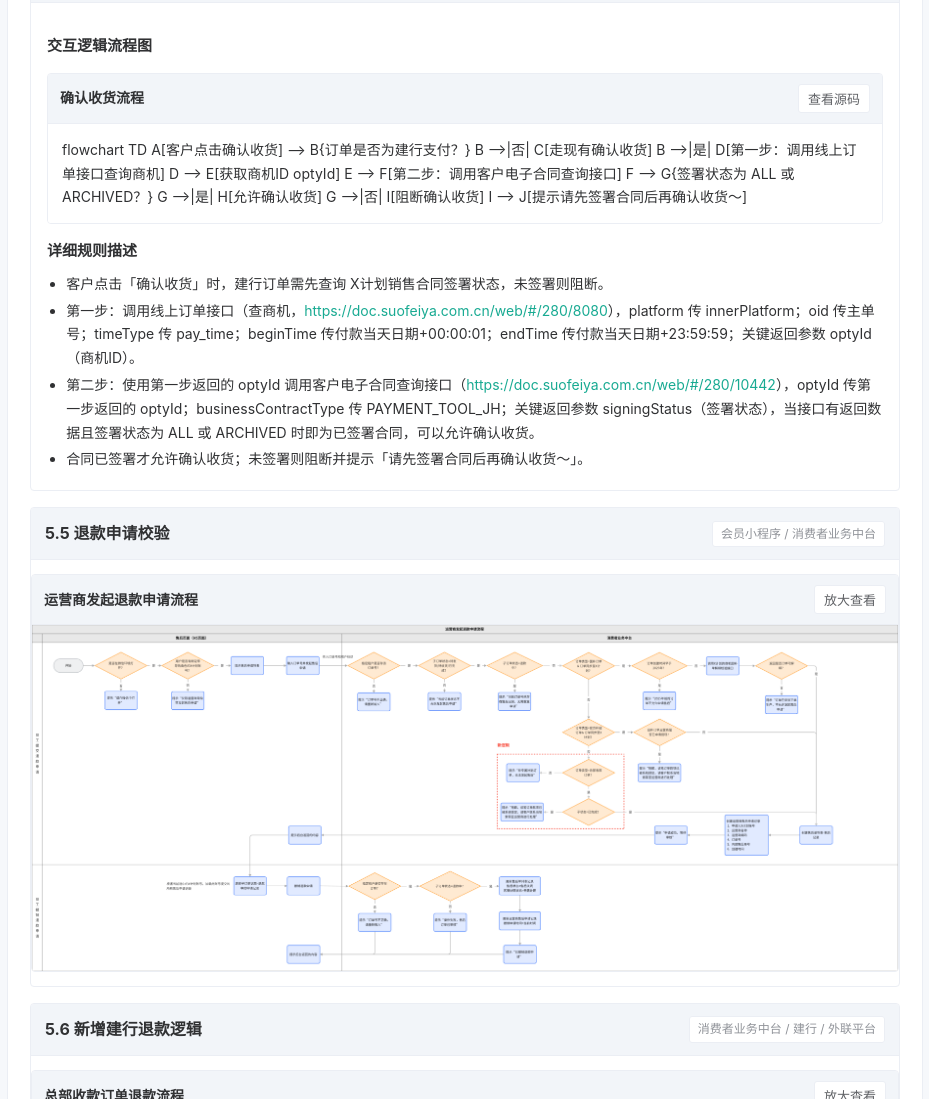
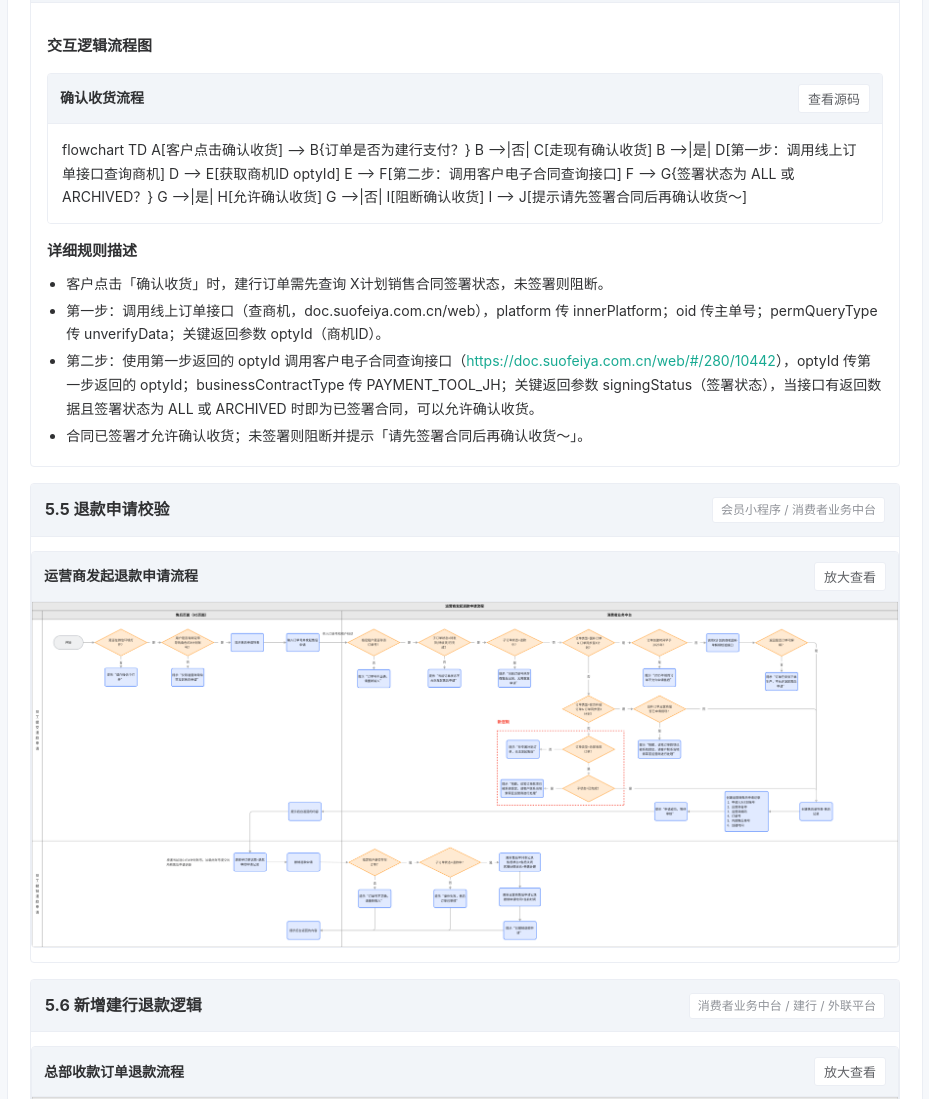
Before and after one commit to hahajackochan/sfy, a plain HTML site: page headquarters-payment-tool/prd/prd_v1.0.html in a window 1280 px wide. Shown: the part 5310-6409 px from the top of the page, without its empty margins (321-1250 px from the left). Drawn offline with Linux system fonts and the light colour scheme; a script that the page names is missing.

Commit message:
总部收款工具 5.4：第一步查商机接口改传 permQueryType=unverifyData

```diff
--- a/headquarters-payment-tool/prd/prd_v1.0.html
+++ b/headquarters-payment-tool/prd/prd_v1.0.html
@@ -155,7 +155,7 @@ F --> G{签署状态为 ALL 或 ARCHIVED？}
 G -->|是| H[允许确认收货]
 G -->|否| I[阻断确认收货]
 I --> J[提示请先签署合同后再确认收货～]</pre></div>
-          <h4>详细规则描述</h4><ul class="rules"><li>客户点击「确认收货」时，建行订单需先查询 X计划销售合同签署状态，未签署则阻断。</li><li>第一步：调用线上订单接口（查商机，<a href="https://doc.suofeiya.com.cn/web/#/280/8080" target="_blank" rel="noopener noreferrer">https://doc.suofeiya.com.cn/web/#/280/8080</a>），platform 传 innerPlatform；oid 传主单号；timeType 传 pay_time；beginTime 传付款当天日期+00:00:01；endTime 传付款当天日期+23:59:59；关键返回参数 optyId（商机ID）。</li><li>第二步：使用第一步返回的 optyId 调用客户电子合同查询接口（<a href="https://doc.suofeiya.com.cn/web/#/280/10442" target="_blank" rel="noopener noreferrer">https://doc.suofeiya.com.cn/web/#/280/10442</a>），optyId 传第一步返回的 optyId；businessContractType 传 PAYMENT_TOOL_JH；关键返回参数 signingStatus（签署状态），当接口有返回数据且签署状态为 ALL 或 ARCHIVED 时即为已签署合同，可以允许确认收货。</li><li>合同已签署才允许确认收货；未签署则阻断并提示「请先签署合同后再确认收货～」。</li></ul>
+          <h4>详细规则描述</h4><ul class="rules"><li>客户点击「确认收货」时，建行订单需先查询 X计划销售合同签署状态，未签署则阻断。</li><li>第一步：调用线上订单接口（查商机，doc.suofeiya.com.cn/web），platform 传 innerPlatform；oid 传主单号；permQueryType 传 unverifyData；关键返回参数 optyId（商机ID）。</li><li>第二步：使用第一步返回的 optyId 调用客户电子合同查询接口（<a href="https://doc.suofeiya.com.cn/web/#/280/10442" target="_blank" rel="noopener noreferrer">https://doc.suofeiya.com.cn/web/#/280/10442</a>），optyId 传第一步返回的 optyId；businessContractType 传 PAYMENT_TOOL_JH；关键返回参数 signingStatus（签署状态），当接口有返回数据且签署状态为 ALL 或 ARCHIVED 时即为已签署合同，可以允许确认收货。</li><li>合同已签署才允许确认收货；未签署则阻断并提示「请先签署合同后再确认收货～」。</li></ul>
         </div>
       </article>
 
```
